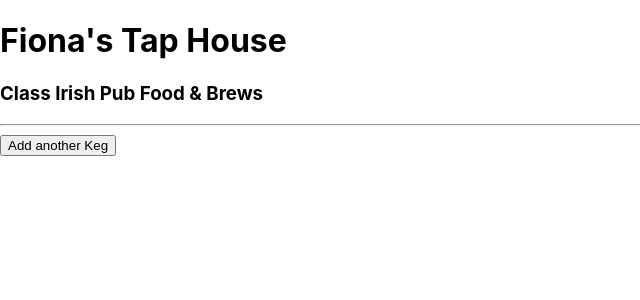
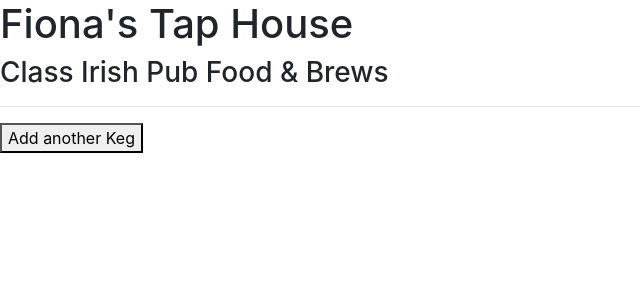
Before and after one commit to janetkarpenske/react-tap-room-2, a React (Create React App) app: page / in a window 1280 px wide. Shown: the top 300 px of the page, without its empty margins (0-640 px from the left). Built offline with nearby package versions, Linux system fonts and the light colour scheme.

Commit message:
Add most functionality to be able to buy drink. Just need to get quantity state to update

```diff
--- a/public/index.html
+++ b/public/index.html
@@ -24,6 +24,8 @@
       work correctly both with client-side routing and a non-root public URL.
       Learn how to configure a non-root public URL by running `npm run build`.
     -->
+    <link href="https://fonts.googleapis.com/css2?family=Montserrat:wght@200&display=swap" rel="stylesheet">
+    <link rel="stylesheet" href="https://cdn.jsdelivr.net/npm/bootstrap@4.5.3/dist/css/bootstrap.min.css" integrity="sha384-TX8t27EcRE3e/ihU7zmQxVncDAy5uIKz4rEkgIXeMed4M0jlfIDPvg6uqKI2xXr2" crossorigin="anonymous">
     <title>React App</title>
   </head>
   <body>
--- a/src/components/KegControl.js
+++ b/src/components/KegControl.js
@@ -31,6 +31,7 @@ handleAddingNewKegToList = (newKeg) => {
   this.setState({masterKegList: tempMasterKegList,
   formVisibleOnPage: false});
 }
+
 handleSelectingKeg = (id) => {
   const selectedKeg = this.state.masterKegList.filter(keg => keg.id === id)[0];
   this.setState({
@@ -38,12 +39,21 @@ handleSelectingKeg = (id) => {
   })
 }
 
+handleBuyingDrink = (id) => {
+  console.log("Drink was bought");
+  // const thisKeg = this.state.masterKegList.filter(keg => keg.id ===id)[0];
+  // if (thisKeg.amountLeft > 0) {
+  //   this.setState({
+  //     thisKeg.amountLeft: thisKeg.amountLeft - 1;
+  //   });
+  //}
+}
 render() {
   let currentlyVisibleState = null;
   let buttonText = null;
 
   if (this.state.selectedKeg != null) {
-    currentlyVisibleState = <KegDetails keg = {this.state.selectedKeg}/>
+    currentlyVisibleState = <KegDetails keg = {this.state.selectedKeg} onClickingBuy= {this.handleBuyingDrink}/>
     buttonText = "Back to List";
   }
   else if (this.state.formVisibleOnPage) {
--- a/src/components/KegDetails.js
+++ b/src/components/KegDetails.js
@@ -2,7 +2,7 @@ import React from 'react';
 import PropTypes from 'prop-types';
 
 function KegDetails(props) {
-  const { keg } = props; //deconstructs the keg object
+  const { keg, onClickingBuy } = props; //deconstructs the keg object
 
   return (
     <React.Fragment>
@@ -10,11 +10,13 @@ function KegDetails(props) {
       <h3><em>Price</em>${keg.price}</h3>
       <h3><em>Alcohol Content</em>{keg.alcoholContent}%</h3>
       <h3>Amount Left (in pints): {keg.amountLeft}</h3>
+      <button onClick={ () => onClickingBuy(keg.id) }>Buy</button>
     </React.Fragment>
   );
 }
 
 KegDetails.propTypes = {
-  keg: PropTypes.object
+  keg: PropTypes.object,
+  onClickingBuy: PropTypes.func
 }
 export default KegDetails;
```
